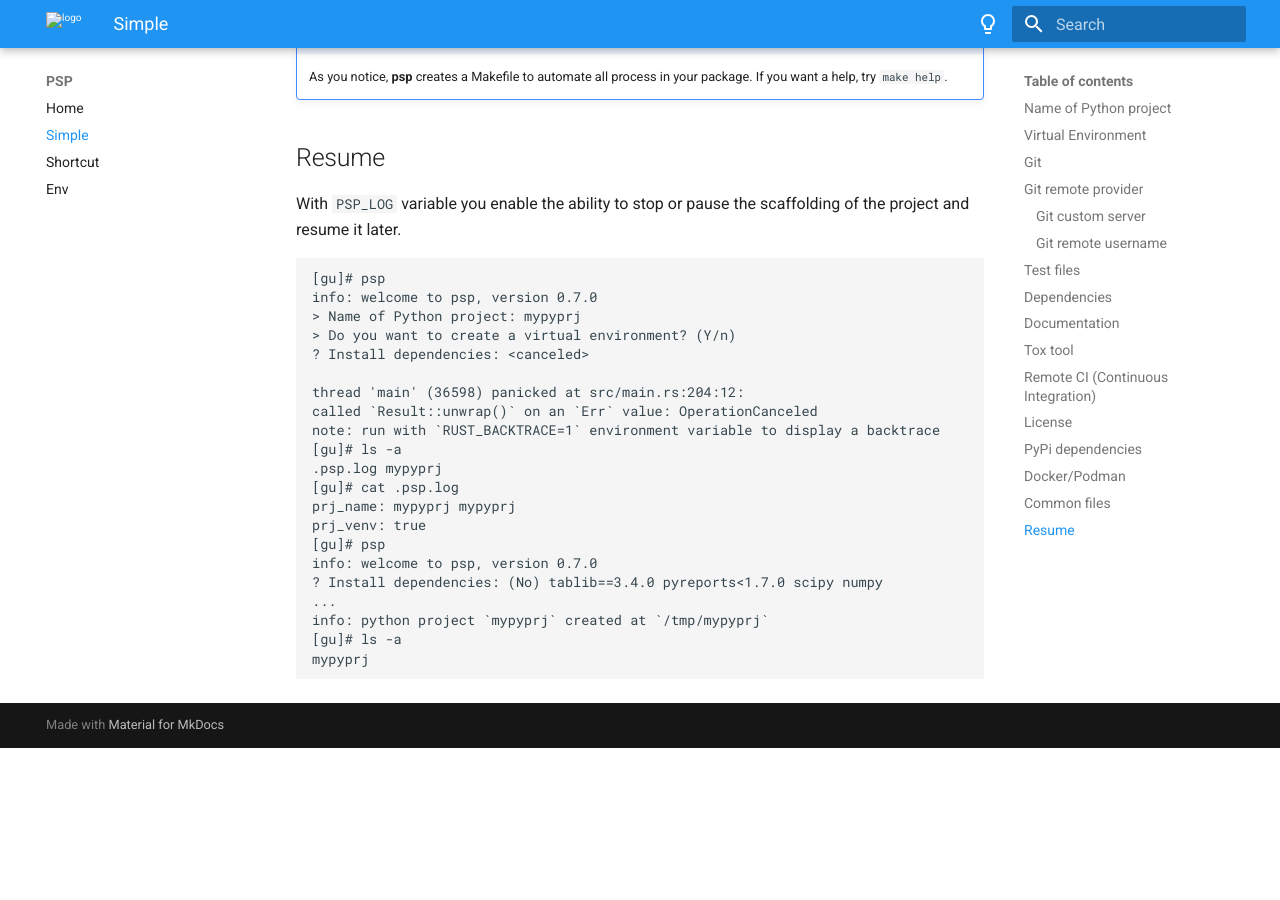
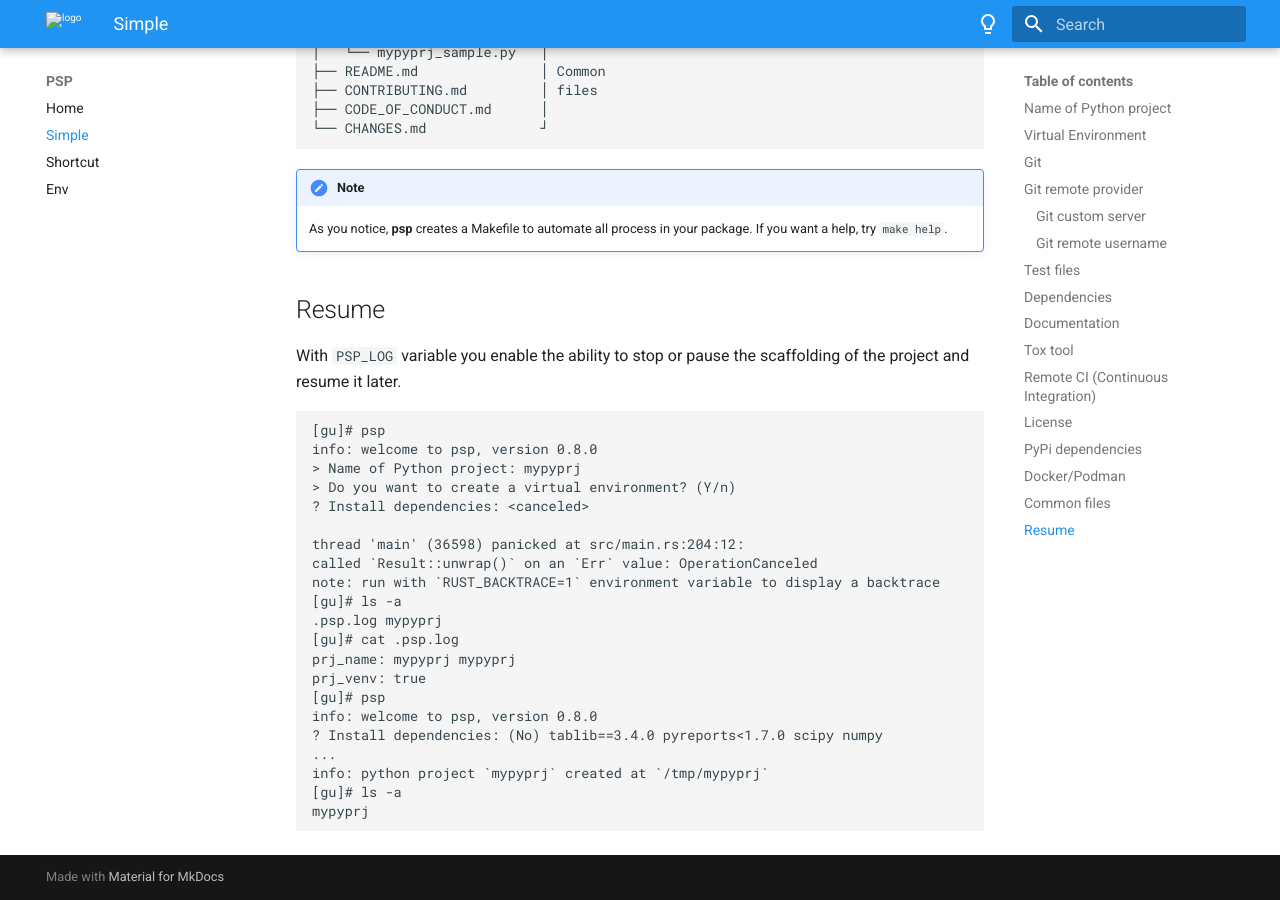
Before and after one commit to MatteoGuadrini/psp, an MkDocs documentation site: the page built from docs/simple.md, in a window 1280 px wide and 900 px high, scrolled down 13048 px. Built offline with MkDocs 1.6.1 and Material for MkDocs 9.7.7, drawn with Linux system fonts in a browser that asks for light colours; before the commit the page ends 13796 px from its top, so only the background shows below that; some of the changed text lies outside the part shown.

Commit message:
chore: new minor version

````diff
--- a/Cargo.toml
+++ b/Cargo.toml
@@ -1,6 +1,6 @@
 [package]
 name = "psp"
-version = "0.7.0"
+version = "0.8.0"
 rust-version = "1.85"
 edition = "2021"
 authors = ["matteoguadrini <matteo.guadrini@hotmail.it>"]
@@ -9,7 +9,7 @@ license = "Apache License 2.0"
 readme = "README.md"
 repository = "https://github.com/MatteoGuadrini/psp"
 documentation = "https://psp.readthedocs.io/"
-categories = ["command-line-utilities", "python-tools"]
+categories = ["command-line-utilities", "command-line-interface"]
 keywords = ["scaffold", "tool", "python", "package", "library"]
 
 [dependencies]
--- a/docs/simple.md
+++ b/docs/simple.md
@@ -12,7 +12,11 @@ To start with **psp**, type `psp`:
 
 ```console
 [gu]# psp
-info: welcome to psp, version 0.7.0
+
+┏━┃┏━━━━┛┏━┃
+┏━┛━━━━━┃┏━┛
+┛  ━━━━━┛┛
+info: welcome to psp, version 0.8.0
 ? Name of Python project: mypyprj
 [Type name or path]
 ```
@@ -34,7 +38,11 @@ You can also specify a relative/absolute path; in this case the last name of pat
 
 ```console
 [gu]# psp
-info: welcome to psp, version 0.7.0
+
+┏━┃┏━━━━┛┏━┃
+┏━┛━━━━━┃┏━┛
+┛  ━━━━━┛┛
+info: welcome to psp, version 0.8.0
 ? Name of Python project: /tmp/mypyprj
 [Type name or path]
 ```
@@ -43,7 +51,7 @@ info: welcome to psp, version 0.7.0
     If the folder exists, **psp** prompt a choice of overwritten.
 
 ```console
-info: welcome to psp, version 0.7.0
+info: welcome to psp, version 0.8.0
 > Name of Python project: /tmp/mypyprj
 ? Path /tmp/mypyprj exists. Do you want continue? (y/N)
 [Some files will be overwritten]
@@ -59,7 +67,7 @@ and may optionally be isolated from the packages in the base environment, so onl
 The default value is _Yes_.
 
 ```console
-info: welcome to psp, version 0.7.0
+info: welcome to psp, version 0.8.0
 > Name of Python project: mypyprj
 ? Do you want to create a virtual environment? (Y/n)
 ```
@@ -641,7 +649,7 @@ With `PSP_LOG` variable you enable the ability to stop or pause the scaffolding
 
 ```console
 [gu]# psp
-info: welcome to psp, version 0.7.0
+info: welcome to psp, version 0.8.0
 > Name of Python project: mypyprj
 > Do you want to create a virtual environment? (Y/n)
 ? Install dependencies: <canceled>
@@ -655,7 +663,7 @@ note: run with `RUST_BACKTRACE=1` environment variable to display a backtrace
 prj_name: mypyprj mypyprj
 prj_venv: true
 [gu]# psp
-info: welcome to psp, version 0.7.0
+info: welcome to psp, version 0.8.0
 ? Install dependencies: (No) tablib==3.4.0 pyreports<1.7.0 scipy numpy
 ...
 info: python project `mypyprj` created at `/tmp/mypyprj`
````
Also changed, not shown: CHANGES.md (+77 -0 lines), README.md (+28 -15 lines), docs/env.md (+5 -1 lines), docs/shortcut.md (+28 -4 lines), pyproject.toml (+6 -6 lines), 2 other files.
